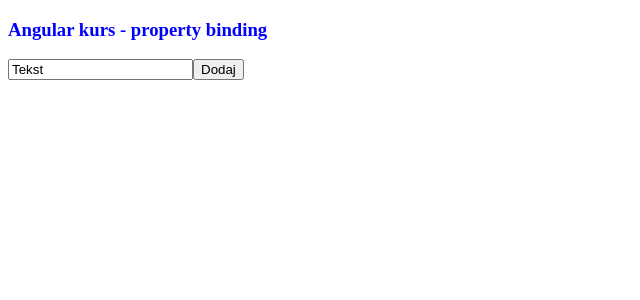
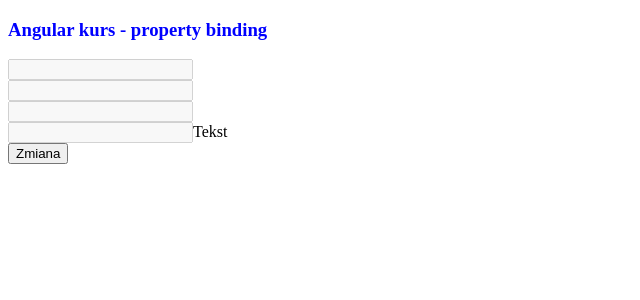
Before and after one commit to Kastyk/angular-kurs, an Angular app: page / in a window 1280 px wide. Shown: the top 300 px of the page, without its empty margins (0-640 px from the left). Built offline with nearby package versions, Linux system fonts and the light colour scheme.

Commit message:
Event binding

```diff
--- a/src/app/app.component.html
+++ b/src/app/app.component.html
@@ -1,8 +1,10 @@
-<!--To są jakby atrybuty w htmlu, tylko dynamiczne(wartości są pobierane z klasy)-->
 <h3 [className]="colorClass">Angular kurs - property binding</h3>
-<!--Bindowanie jednostronne, zmienia widok tylko w html.
-Nie wpływa to na zmienne w komponencie-->
-<img [src]="logoUrl" />
-<input [max]="maxLength" [value]="inputText" />
-
-<button [disabled]="isDisable" (click)="change()">Dodaj</button>
+<input [disabled]="isDisable" (focus)="onFocus()" />
+<br />
+<input [disabled]="isDisable" (click)="onClick($event)" />
+<br />
+<input [disabled]="isDisable" (mousemove)="onMouseMove($event)" />
+<br />
+<input [disabled]="isDisable" (paste)="onPaste($event)" />{{ inputText }}
+<br />
+<button (click)="change()">Zmiana</button>
--- a/src/app/app.component.ts
+++ b/src/app/app.component.ts
@@ -7,19 +7,25 @@
 })
 export class AppComponent {
   inputText = 'Tekst';
-  maxLength = 5;
   colorClass = 'color';
-  logoUrl = '';
   isDisable = true;
-  constructor() {
-    setTimeout(() => {
-      this.isDisable = false;
-    }, 3000);
+
+  constructor() {}
+
+  onFocus(): void {
+    this.colorClass = 'color2';
   }
-  change = () => {
-    this.inputText = 'Zmiana tekstu i koloru';
-    this.maxLength = 10;
-    this.colorClass = 'color2';
-    this.logoUrl = 'https://angular.io/assets/images/logos/angular/angular.png';
-  };
+  onClick(event): void {
+    console.log(event);
+  }
+  onMouseMove(event): void {
+    console.log(`x: ${event.clientX}, y: ${event.clientY}`);
+  }
+  onPaste(event): void {
+    this.inputText = 'Nie wklejaj, wpisz!';
+    event.target.value = '';
+  }
+  change(): void {
+    this.isDisable = !this.isDisable;
+  }
 }
```
